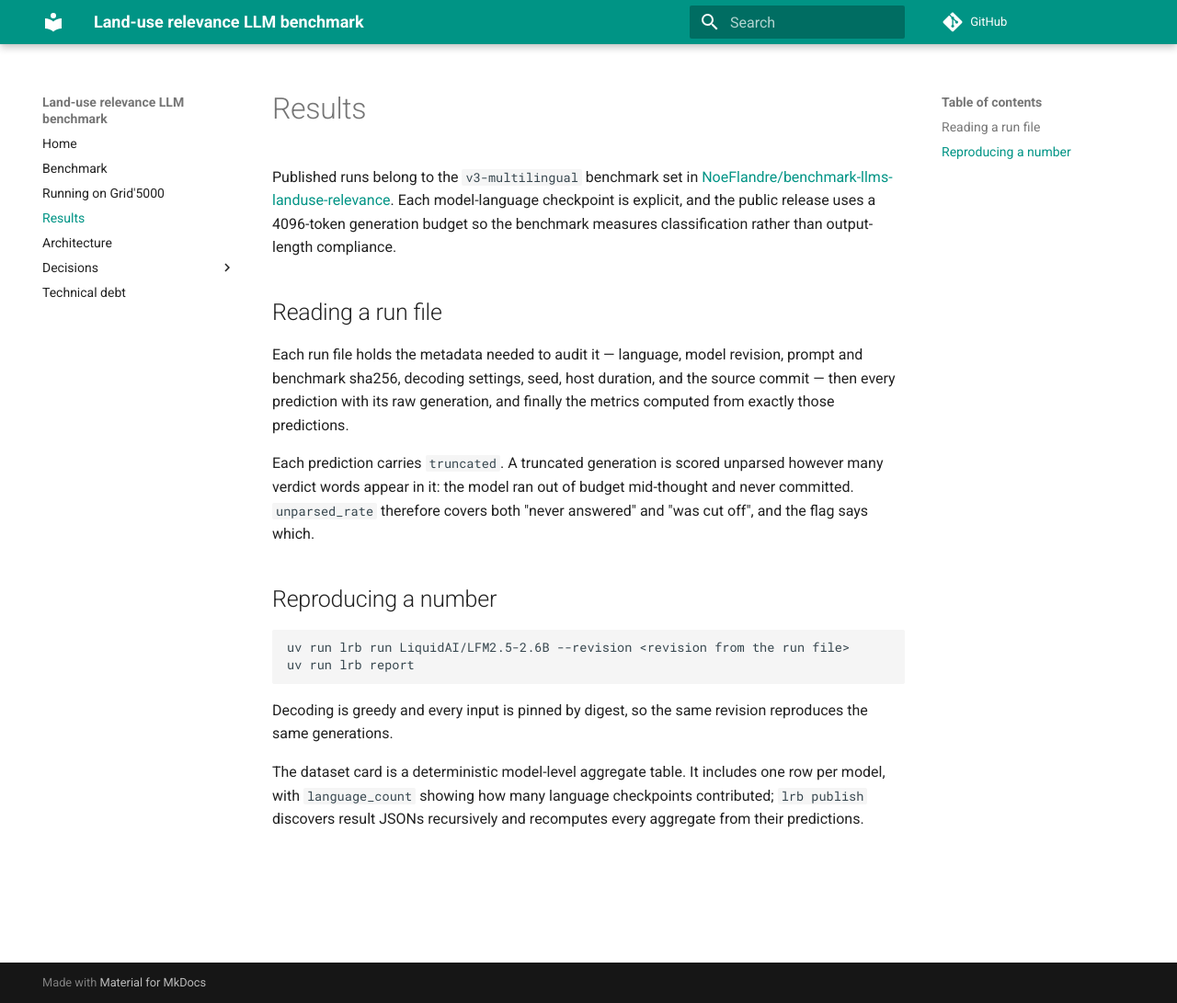
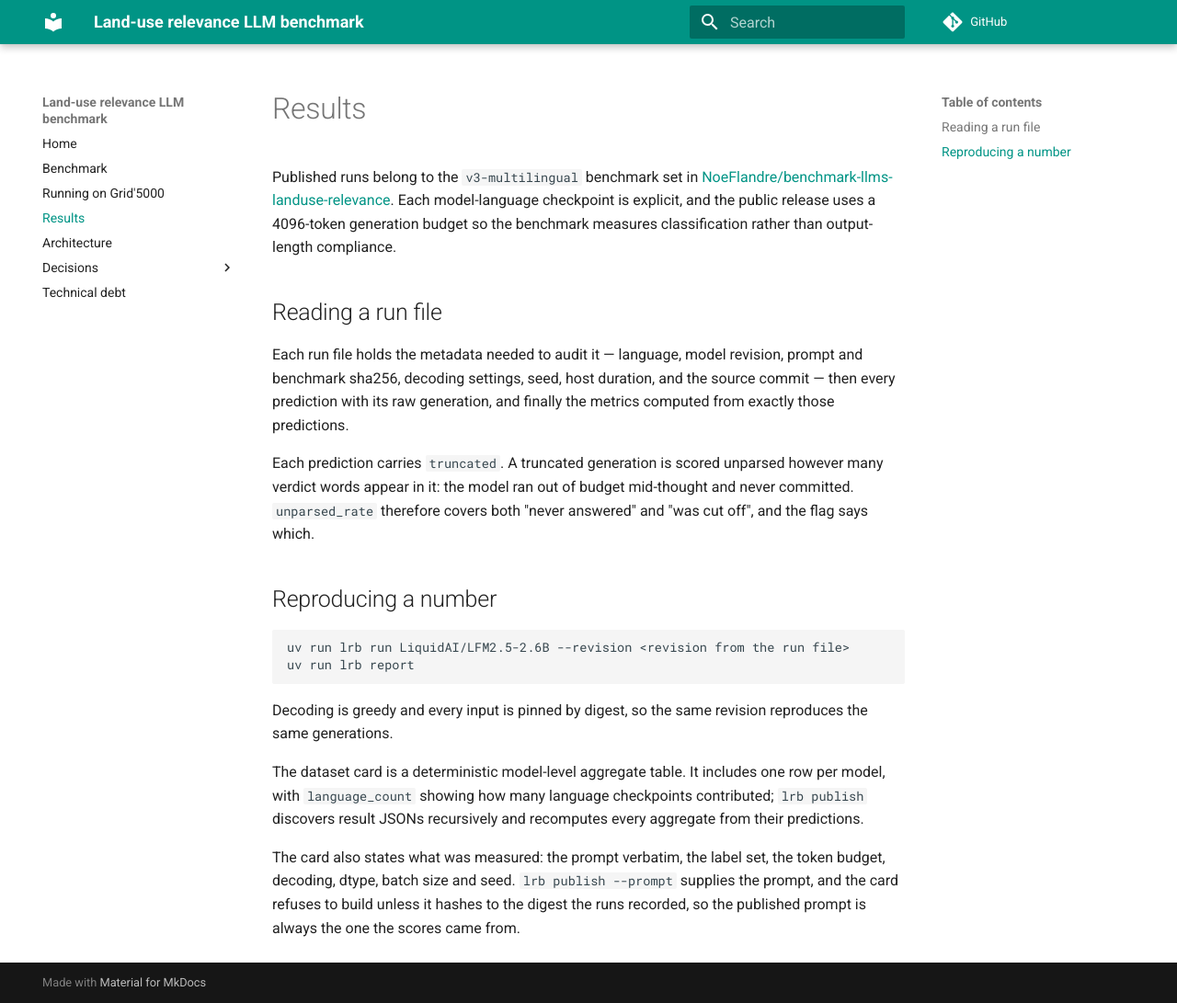
Before and after one commit to NoeFlandre/benchmark-llms-landuse-relevance, an MkDocs documentation site: the page built from docs/results.md, in a window 1280 px wide and 1091 px high. Shown: the whole window at 92% size. Built offline with MkDocs 1.6.1 and Material for MkDocs 9.7.7, drawn with Linux system fonts in a browser that asks for light colours; comment, search, counter and statistics services are not loaded.

Commit message:
docs: record the publishing steps the card now depends on
Co-Authored-By: Claude Opus 5 <noreply@anthropic.com>

```diff
--- a/docs/results.md
+++ b/docs/results.md
@@ -32,3 +32,8 @@ The dataset card is a deterministic model-level aggregate table. It includes one
 per model, with `language_count` showing how many language checkpoints contributed;
 `lrb publish` discovers result JSONs recursively and recomputes every aggregate from
 their predictions.
+
+The card also states what was measured: the prompt verbatim, the label set, the token
+budget, decoding, dtype, batch size and seed. `lrb publish --prompt` supplies the
+prompt, and the card refuses to build unless it hashes to the digest the runs recorded,
+so the published prompt is always the one the scores came from.
```
Also changed, not shown: docs/grid5000.md (+4 -0 lines).
